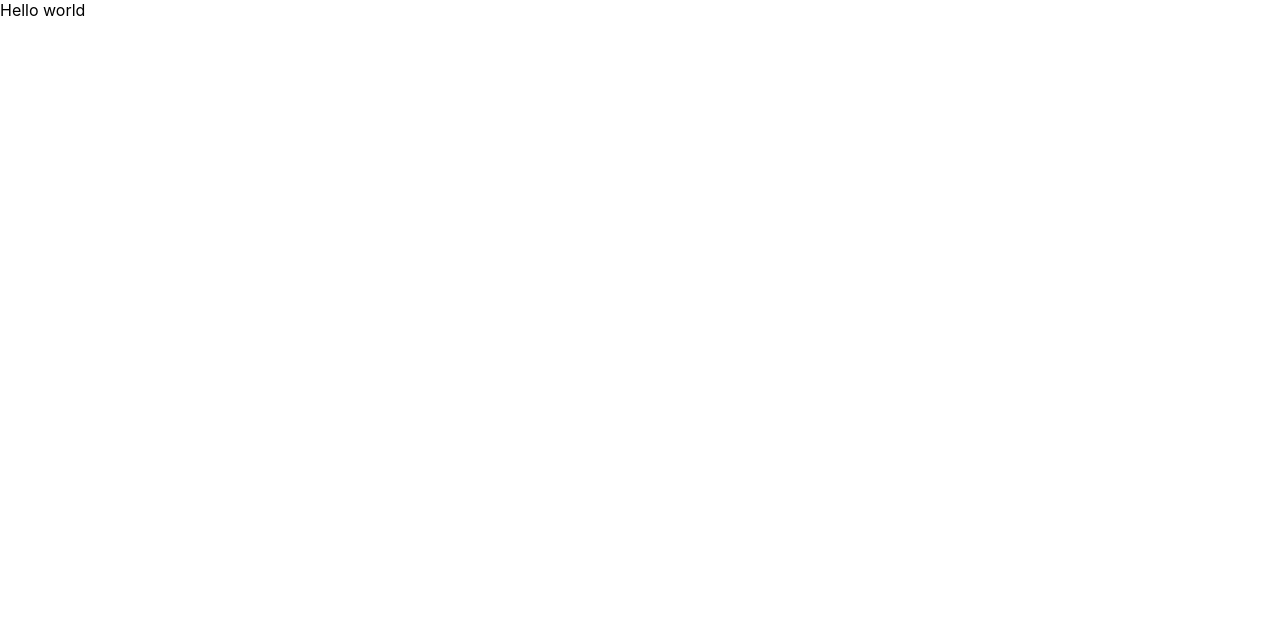
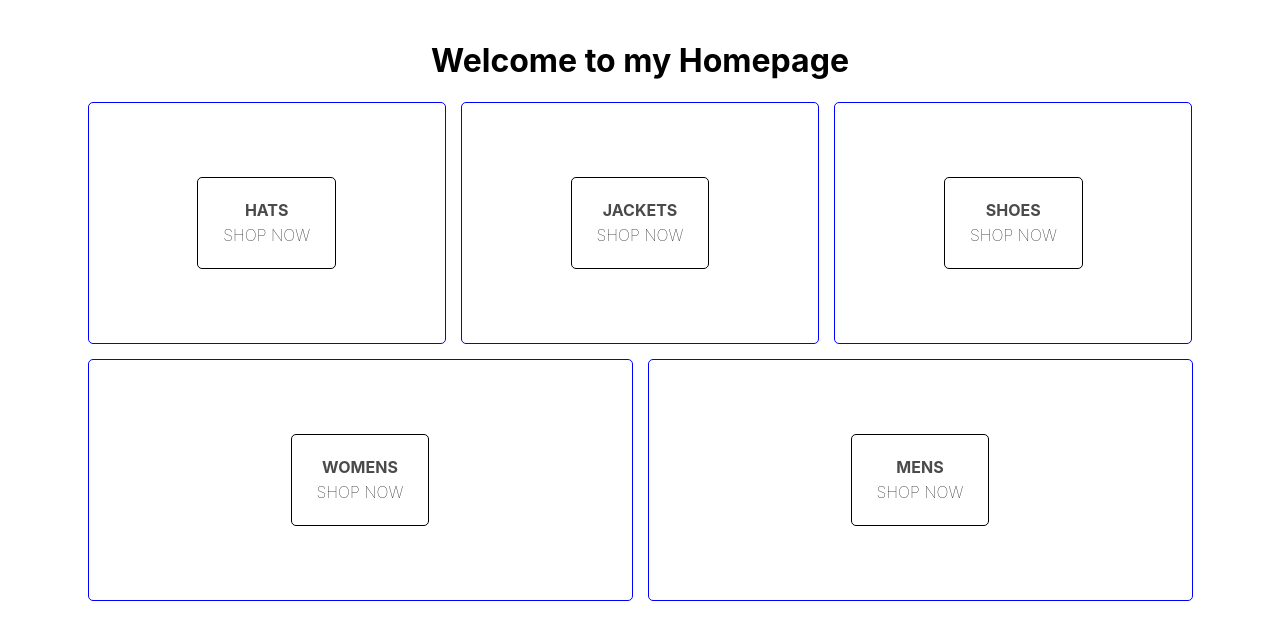
Before and after one commit to menesai/e-commerce, a React (Create React App) app: page / in a window 1280 px wide. Shown: the top 640 px of the page. Built offline with nearby package versions, Linux system fonts and the light colour scheme.

Commit message:
Home components

```diff
--- a/package.json
+++ b/package.json
@@ -3,6 +3,7 @@
   "version": "0.1.0",
   "private": true,
   "dependencies": {
+    "node-sass": "^4.12.0",
     "react": "^16.8.6",
     "react-dom": "^16.8.6",
     "react-scripts": "3.0.1"
--- a/src/App.js
+++ b/src/App.js
@@ -1,11 +1,11 @@
 import React from 'react';
-import logo from './logo.svg';
 import './App.css';
+import Home from './pages/home/Home'
 
 function App() {
   return (
     <div className="App">
-      Hello world
+      <Home/>
     </div>
   );
 }
--- /dev/null
+++ b/src/components/Directory/Directory.scss
@@ -0,0 +1,7 @@
+.directory-menu{
+    // border: 1px red solid;
+    width: 100%;
+    display: flex;
+    flex-wrap: wrap;
+    justify-content: space-between;
+}
--- /dev/null
+++ b/src/components/MenuItem/MenuItem.scss
@@ -0,0 +1,39 @@
+.menu-item{
+    border: solid 1px blue;
+    height: 240px;
+    display: flex;
+    min-width: 30%;
+    flex:1 1 auto;
+    align-items: center;
+    justify-content: center;
+    margin: 0 7.5px 15px;
+    border-radius: 5px;
+
+    &:first-child {
+        margin-right: 7.5px;
+      }
+    &:last-child {
+        margin-left: 7.5px;
+      }
+      .content{
+          border: solid 1px black;
+          border-radius: 5px;
+          height: 90px;
+          padding: 0 25px;
+          display: flex;
+          flex-direction: column;
+          align-items: center;
+          justify-content: center;
+
+          .title{
+              font-weight: bold;
+              margin-bottom: 5px;
+              color: #4a4a4a;
+          }
+          .subtitle {
+            font-weight: lighter;
+            font-size: 16px;
+          }
+
+     }
+}
--- /dev/null
+++ b/src/pages/home/Home.js
@@ -0,0 +1,52 @@
+import React from 'react'
+import '../home/Home.scss'
+// import './Home.styles.scss';
+
+
+const Home = () => {
+    return (
+        <div className='homepage'>
+        <h1>Welcome to my Homepage</h1>
+        <div className='directory-menu'>
+
+          <div className='menu-item'>
+            <div className='content'>
+              <div className='title'>HATS</div>
+              <span className='subtitle'>SHOP NOW</span>
+            </div>
+          </div>
+
+          <div className='menu-item'>
+            <div className='content'>
+              <div className='title'>JACKETS</div>
+              <span className='subtitle'>SHOP NOW</span>
+            </div>
+          </div>
+
+          <div className='menu-item'>
+            <div className='content'>
+              <div className='title'>SHOES</div>
+              <span className='subtitle'>SHOP NOW</span>
+            </div>
+          </div>
+
+          <div className='menu-item'>
+            <div className='content'>
+              <div className='title'>WOMENS</div>
+              <span className='subtitle'>SHOP NOW</span>
+            </div>
+          </div>
+
+          <div className='menu-item'>
+            <div className='content'>
+              <div className='title'>MENS</div>
+              <span className='subtitle'>SHOP NOW</span>
+            </div>
+          </div>
+
+        </div>
+      </div>
+    )
+}
+
+export default Home
--- /dev/null
+++ b/src/pages/home/Home.scss
@@ -0,0 +1,54 @@
+.homepage{
+    display: flex;
+    flex-direction: column;
+    align-items: center;
+    padding: 20px 80px;
+}
+
+.directory-menu{
+    // border: 1px red solid;
+    width: 100%;
+    display: flex;
+    flex-wrap: wrap;
+    justify-content: space-between;
+}
+
+.menu-item{
+    border: solid 1px blue;
+    height: 240px;
+    display: flex;
+    min-width: 30%;
+    flex:1 1 auto;
+    align-items: center;
+    justify-content: center;
+    margin: 0 7.5px 15px;
+    border-radius: 5px;
+
+    &:first-child {
+        margin-right: 7.5px;
+      }
+    &:last-child {
+        margin-left: 7.5px;
+      }
+      .content{
+          border: solid 1px black;
+          border-radius: 5px;
+          height: 90px;
+          padding: 0 25px;
+          display: flex;
+          flex-direction: column;
+          align-items: center;
+          justify-content: center;
+
+          .title{
+              font-weight: bold;
+              margin-bottom: 5px;
+              color: #4a4a4a;
+          }
+          .subtitle {
+            font-weight: lighter;
+            font-size: 16px;
+          }
+
+     }
+}
```
Also changed, not shown: src/components/Directory/Directory.js (added, +60 -0 lines), src/components/MenuItem/MenuItem.js (added, +15 -0 lines), 1 other file (tests, documents, lock files or other folders).
